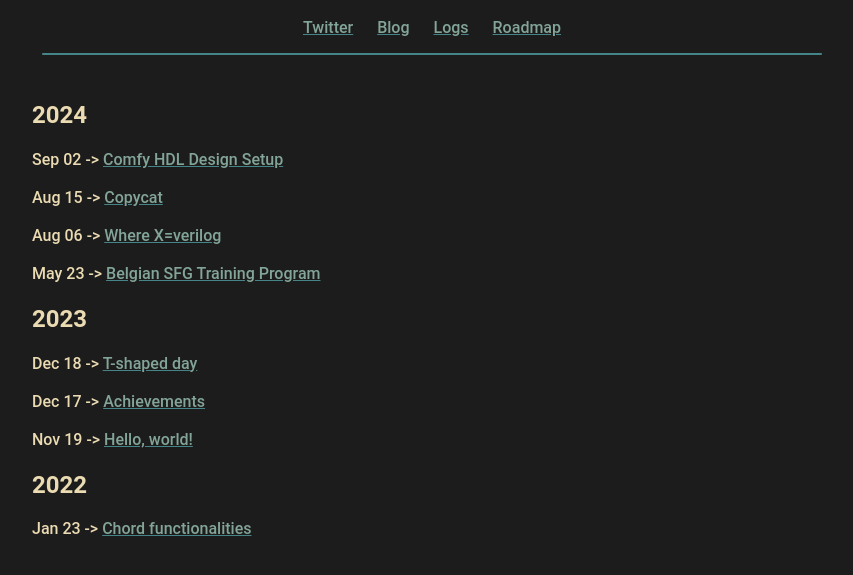
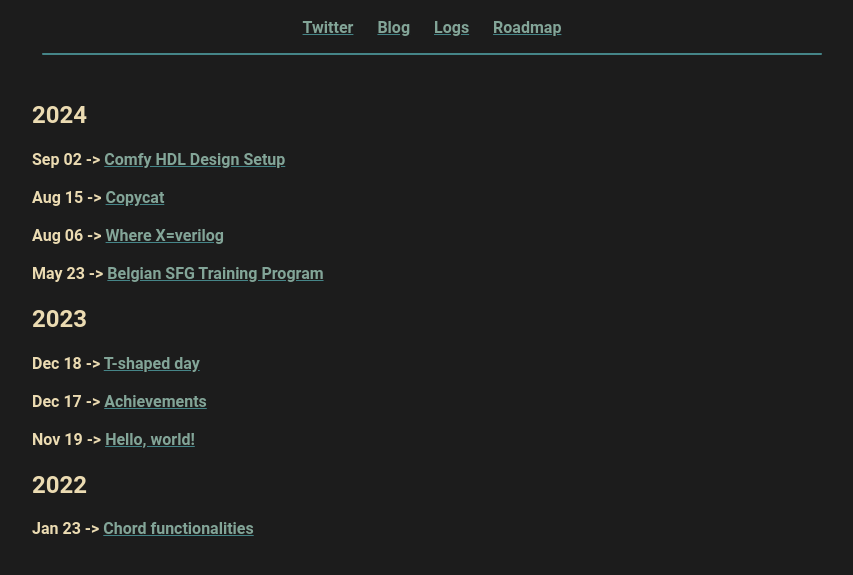
Before and after one commit to pindjouf/pindjouf.xyz, a PHP site: page /index.html in a window 1280 px wide. Shown: the top 575 px of the page, without its empty margins (208-1061 px from the left). Run offline with PHP 8.4, Linux system fonts and the light colour scheme.

Commit message:
increase font weight

```diff
--- a/style.css
+++ b/style.css
@@ -11,7 +11,7 @@ body{
     background: var(--background);
     color: var(--text);
     font-family: "Roboto","Arial",sans-serif;
-    font-weight: 500;
+    font-weight: 575;
     font-style: normal;
     max-width: 800px;
     margin-left: auto;
```
